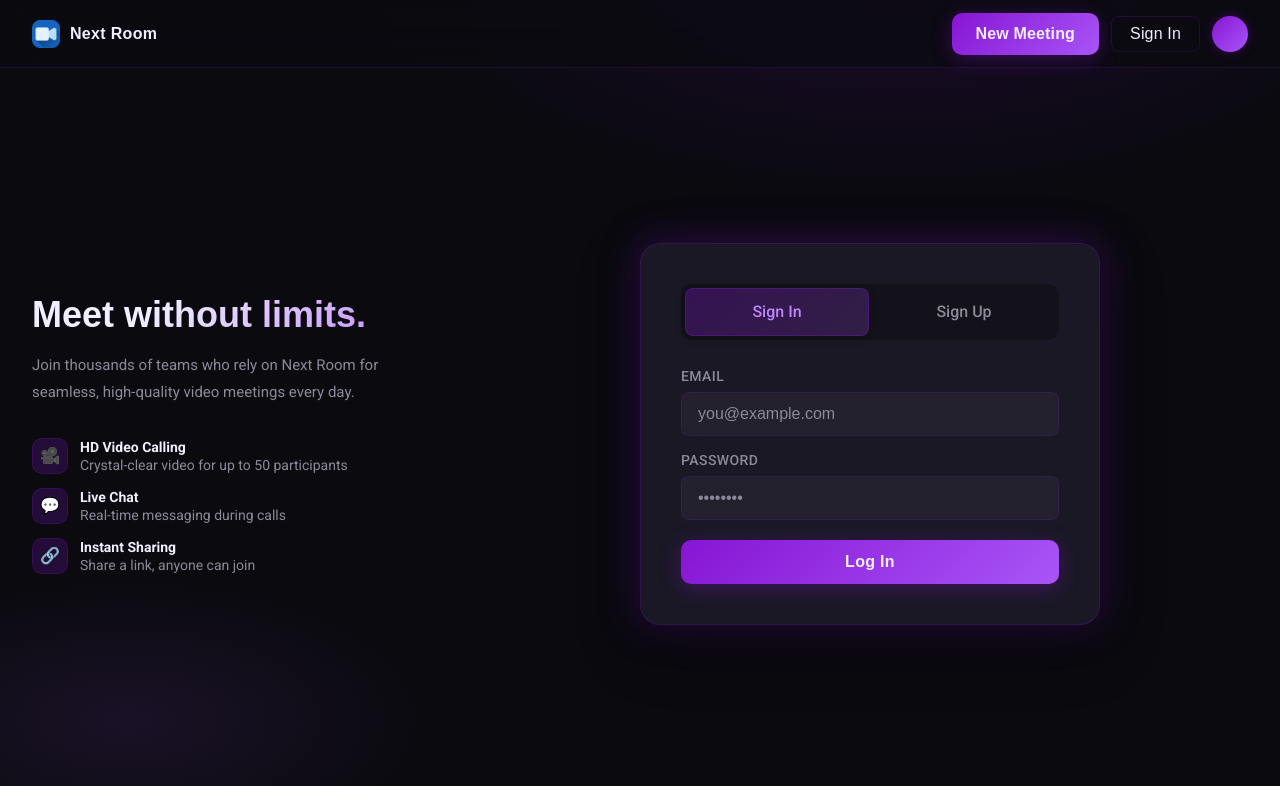
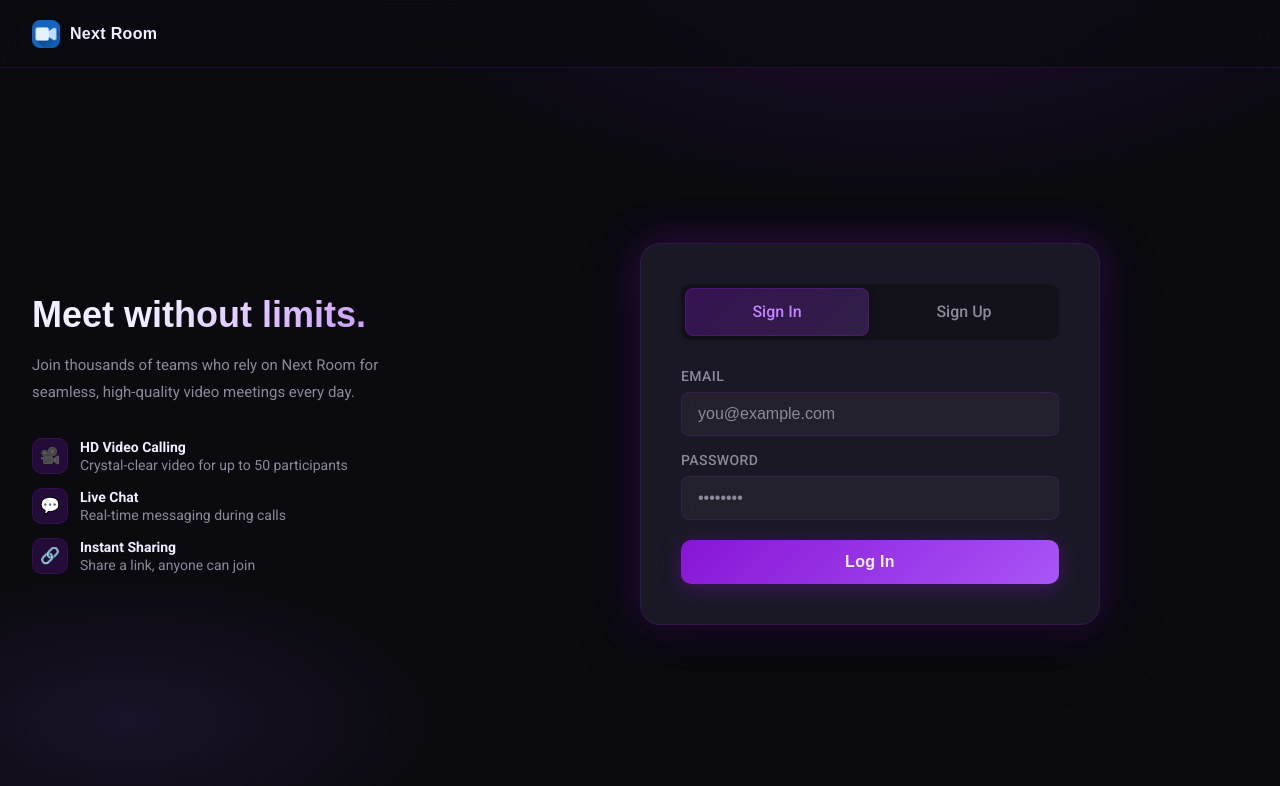
Before and after one commit to Ishan2608/NextRoom, a website with bundled scripts: page public/auth.html in a window 1280 px wide. Built offline with nearby package versions, Linux system fonts and the light colour scheme.

Commit message:
Update Nav on Auth Page

```diff
--- a/public/auth.html
+++ b/public/auth.html
@@ -32,11 +32,6 @@
                     <img id="nav-logo" src="./assets/logo.png" />
                     <p class="nav-title">Next Room</p>
                 </a>
-            </div>
-            <div class="nav-right flex-row">
-                <button class="new-meet-btn">New Meeting</button>
-                <button id="signin-btn">Sign In</button>
-                <div id="profile-pic" class="mid-center user-initials"></div>
             </div>
         </nav>
 
```
